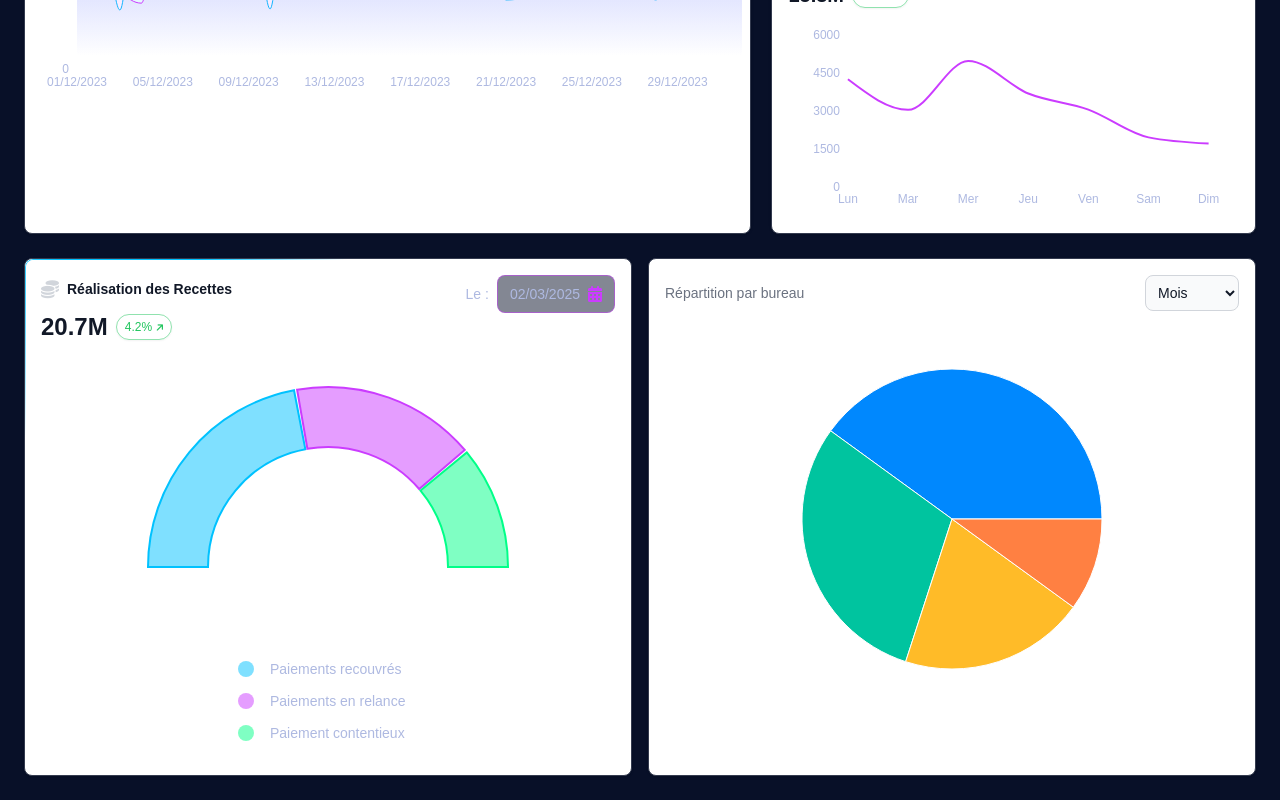
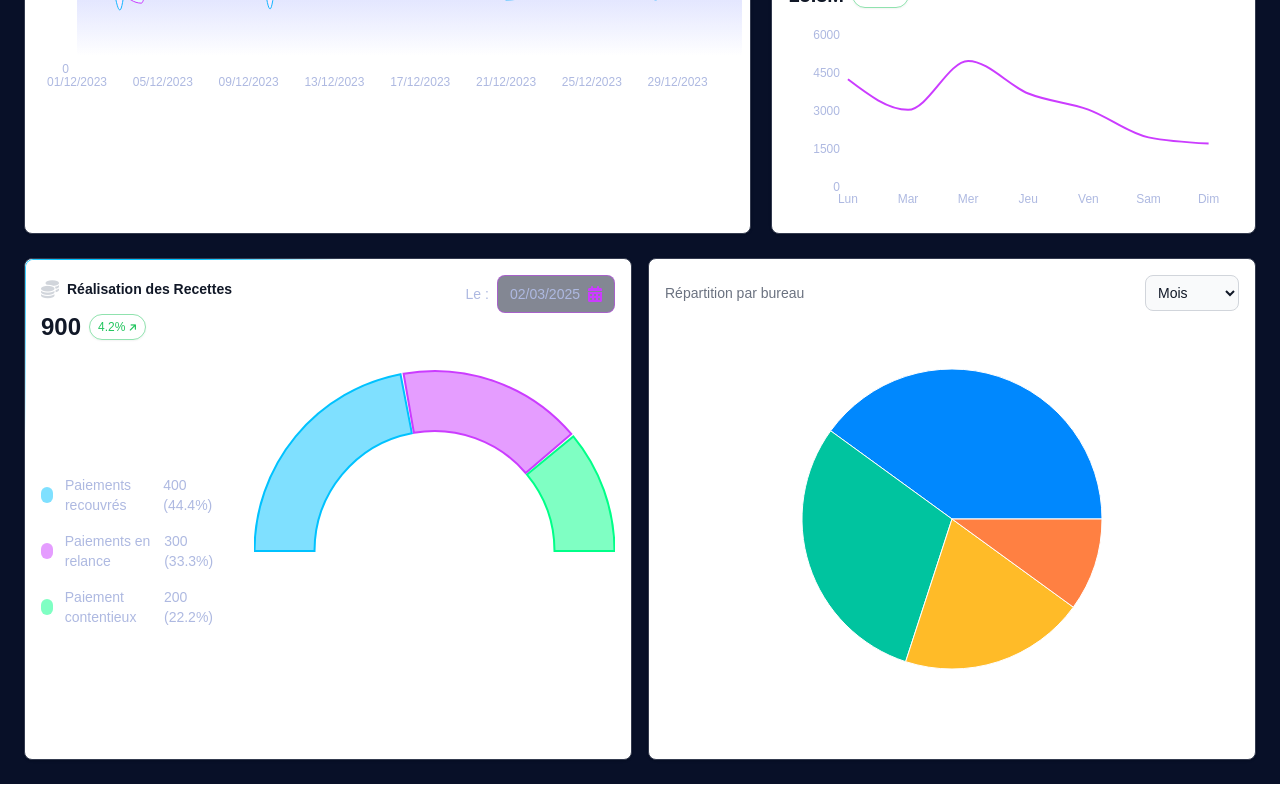
Before and after one commit to Kalixor/djib_2, a React (Vite) app: page / in a window 1280 px wide. Shown: the part 638-1438 px from the top of the page. Built offline with nearby package versions, Linux system fonts and the light colour scheme; a web font is replaced by a local one.

Commit message:
Initial commit from your app

```diff
--- a/src/components/charts/PieChartOffice.jsx
+++ b/src/components/charts/PieChartOffice.jsx
@@ -12,6 +12,8 @@ export default function PieChartOffice({ filters, setFilters }) {
     { name: 'Paiements en relance', value: 300 },
     { name: 'Paiement contentieux', value: 200 },
   ]
+
+  const total = data.reduce((sum, item) => sum + item.value, 0)
 
   const renderVariationBadge = (value, trend) => {
     const isPositive = trend === 'up'
@@ -62,7 +64,7 @@ export default function PieChartOffice({ filters, setFilters }) {
           </div>
           <div className="flex items-center gap-2">
             <p className="text-2xl font-semibold text-gray-900 dark:text-white">
-              20.7M
+              {total.toLocaleString()}
             </p>
             {renderVariationBadge(4.2, 'up')}
           </div>
@@ -77,8 +79,32 @@ export default function PieChartOffice({ filters, setFilters }) {
         </div>
       </div>
 
-      {/* Chart Container */}
-      <div className="h-96 mt-8 relative">
+      {/* Main Content */}
+      <div className="flex gap-8">
+        {/* Legend */}
+        <div className="w-1/3 flex flex-col justify-center">
+          <div className="space-y-4">
+            {data.map((entry, index) => (
+              <div key={index} className="flex justify-between items-center">
+                <div className="flex items-center gap-3">
+                  <div
+                    className="w-4 h-4 rounded-full"
+                    style={{ backgroundColor: COLORS[index % COLORS.length] }}
+                  />
+                  <span className="text-sm font-medium text-card-text">
+                    {entry.name}
+                  </span>
+                </div>
+                <span className="text-sm font-medium text-card-text">
+                  {entry.value.toLocaleString()} ({((entry.value/total)*100).toFixed(1)}%)
+                </span>
+              </div>
+            ))}
+          </div>
+        </div>
+
+        {/* Chart */}
+        <div className="w-2/3 h-96">
           <ResponsiveContainer width="100%" height="100%">
             <RePieChart>
               <Pie
@@ -104,22 +130,6 @@ export default function PieChartOffice({ filters, setFilters }) {
               <Tooltip />
             </RePieChart>
           </ResponsiveContainer>
-
-        {/* Legend - Centered below chart */}
-        <div className="absolute bottom-4 left-1/2 transform -translate-x-1/2 w-[180px]">
-          <div className="flex flex-col gap-3">
-            {data.map((entry, index) => (
-              <div key={index} className="flex items-center gap-4">
-                <div
-                  className="w-4 h-4 rounded-full"
-                  style={{ backgroundColor: COLORS[index % COLORS.length] }}
-                />
-                <span className="text-sm font-medium text-card-text">
-                  {entry.name}
-                </span>
-              </div>
-            ))}
-          </div>
         </div>
       </div>
     </div>
```
Lines whose indentation alone changed are shown as unchanged.
